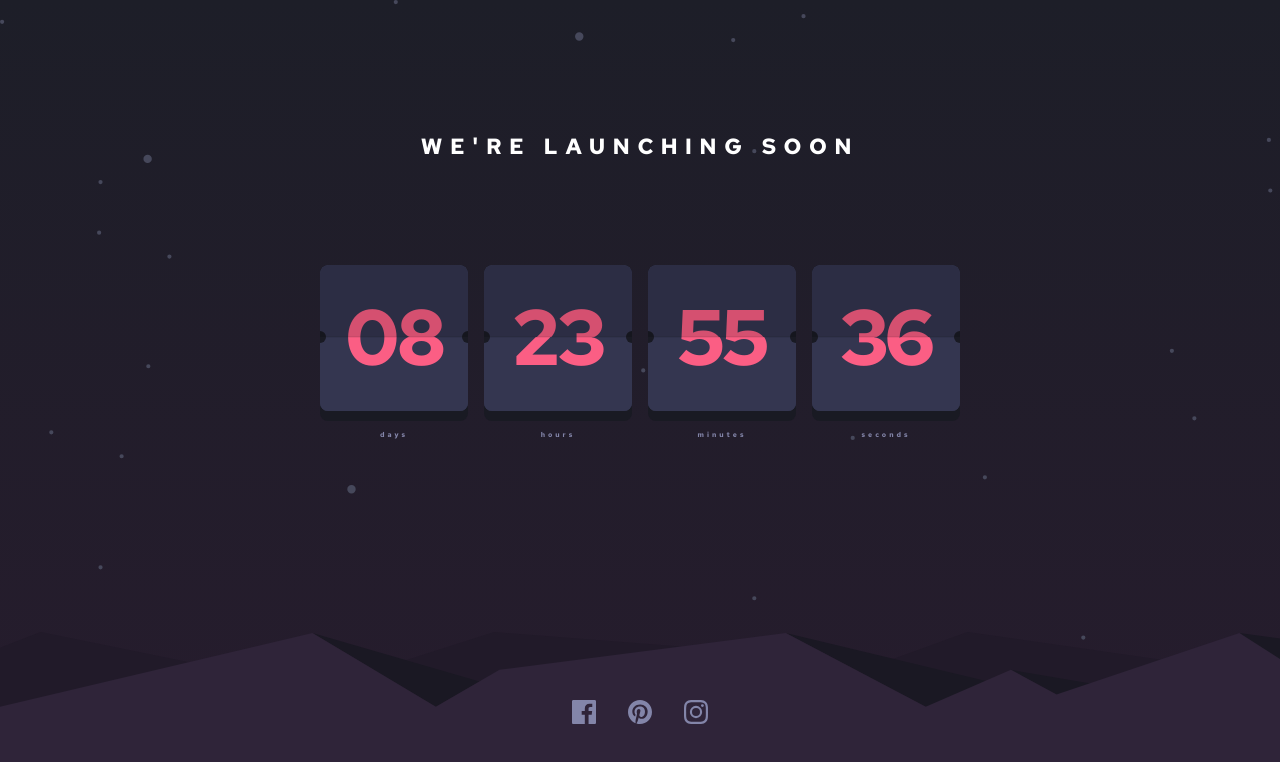
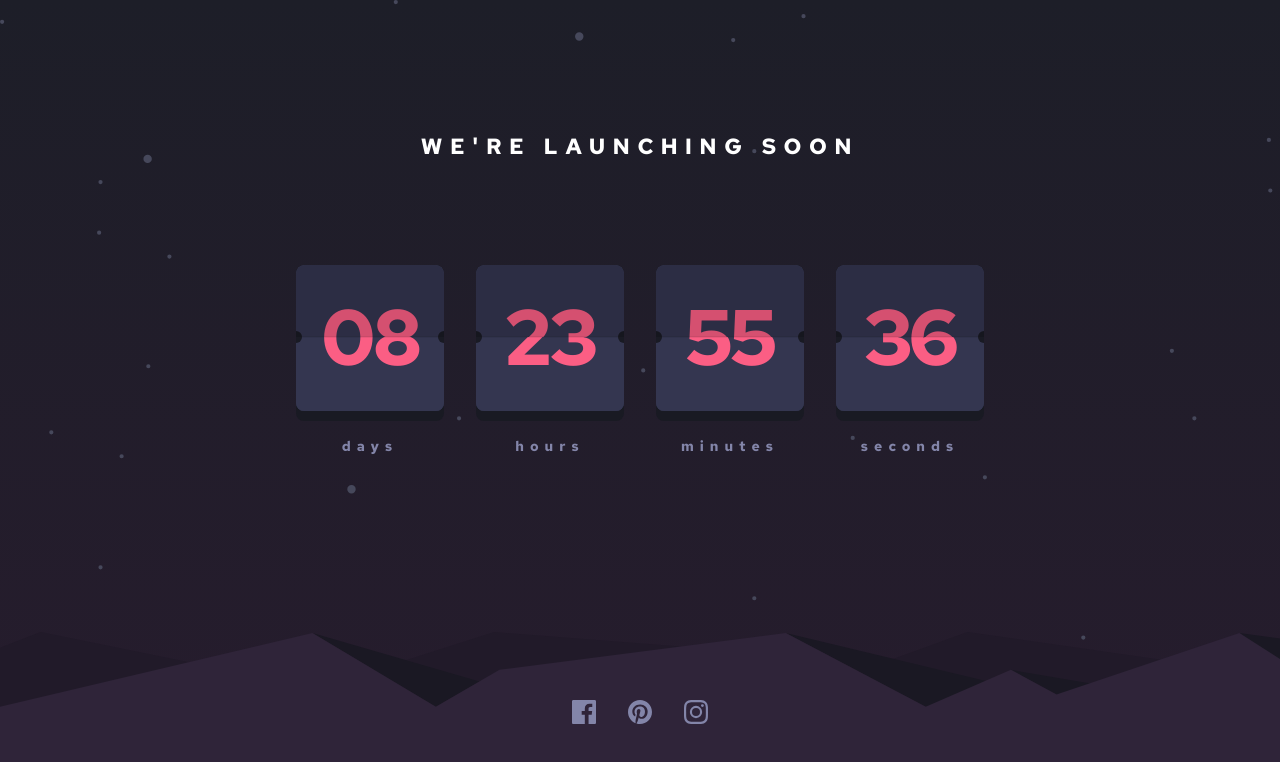
Before and after one commit to HanSeongLee/launch-countdown-timer, a Next.js app: page / in a window 1280 px wide. Shown: the top 762 px of the page. Built offline with nearby package versions, Linux system fonts and the light colour scheme; no server answers.

Commit message:
FIX | Design on desktop

```diff
--- a/components/Countdown/style.module.scss
+++ b/components/Countdown/style.module.scss
@@ -193,5 +193,12 @@
     letter-spacing: 3px;
     color: #8385A9;
     margin-top: 9px;
+
+    @include media(">tablet") {
+      font-size: 14px;
+      line-height: 19px;
+      letter-spacing: 6px;
+      margin-top: 16px;
+    }
   }
 }
--- a/pages/style.module.scss
+++ b/pages/style.module.scss
@@ -54,5 +54,9 @@
   .container {
     display: flex;
     grid-gap: 16px;
+
+    @include media(">tablet") {
+      grid-gap: 32px;
+    }
   }
 }
```
